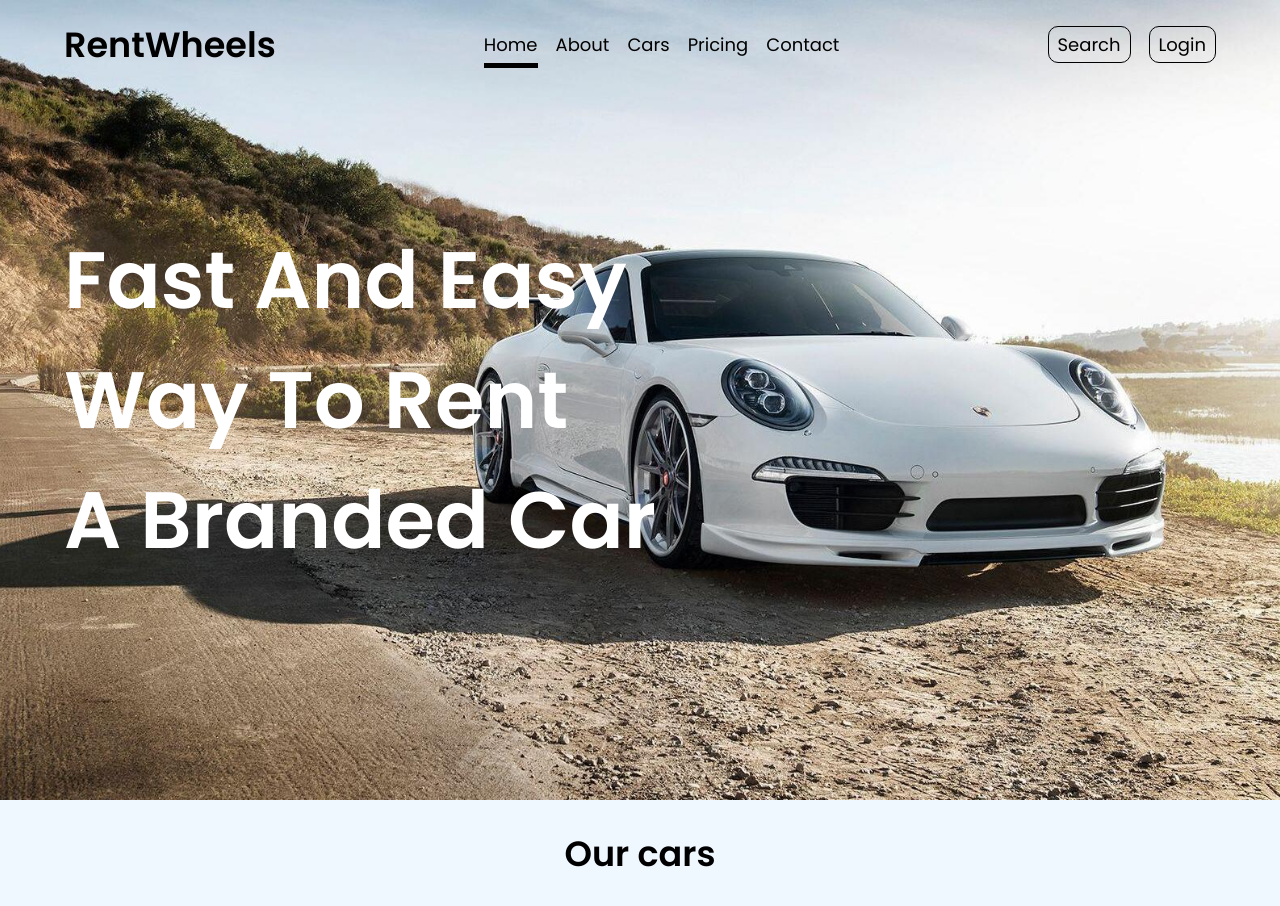
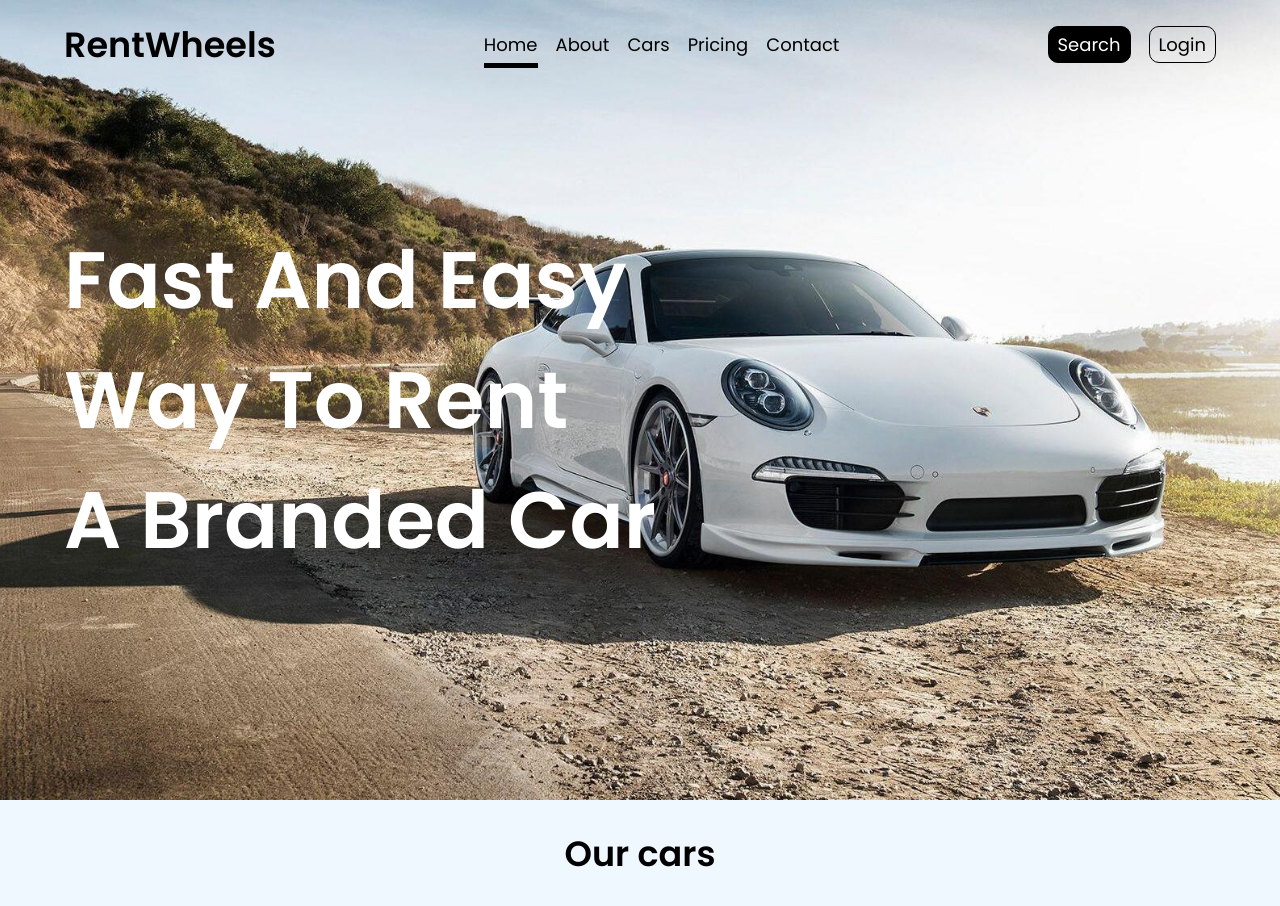
Before and after one commit to nabilkhmissi/validation_devops, a React (Vite) app in the folder front/: page / in a window 1280 px wide. In both pictures the pointer is over the button "Search". Built offline with nearby package versions, Linux system fonts and the light colour scheme; no server answers.

Commit message:
update header buttons

```diff
--- a/front/src/index.css
+++ b/front/src/index.css
@@ -93,6 +93,11 @@ button:hover {
   padding: 0.2rem 0.5rem;
   border-radius: 10px;
   outline: none;
+}
+
+.nav-actions button:hover {
+  background-color: black;
+  color: white;
 }
 
 .active::after {
```
